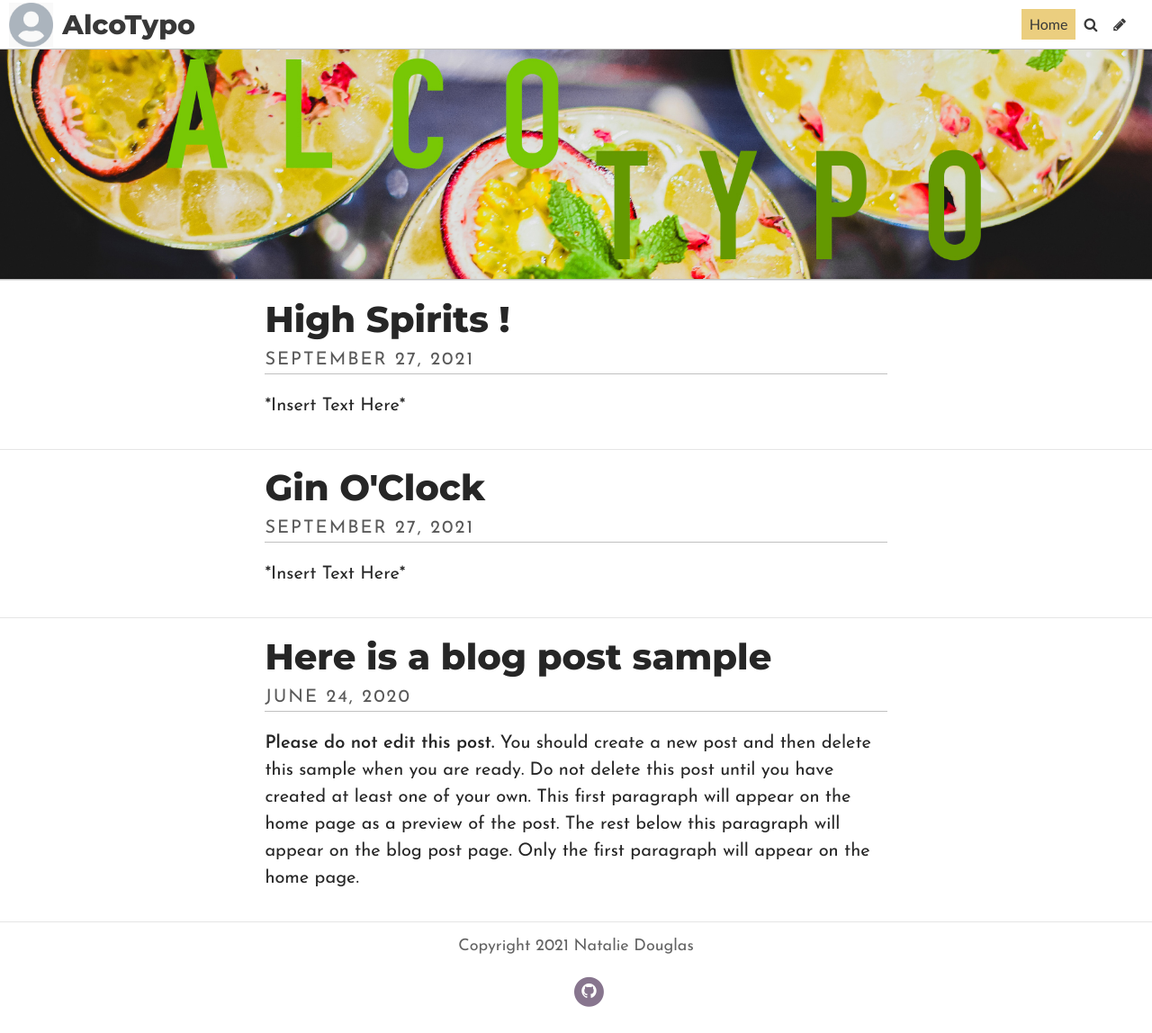
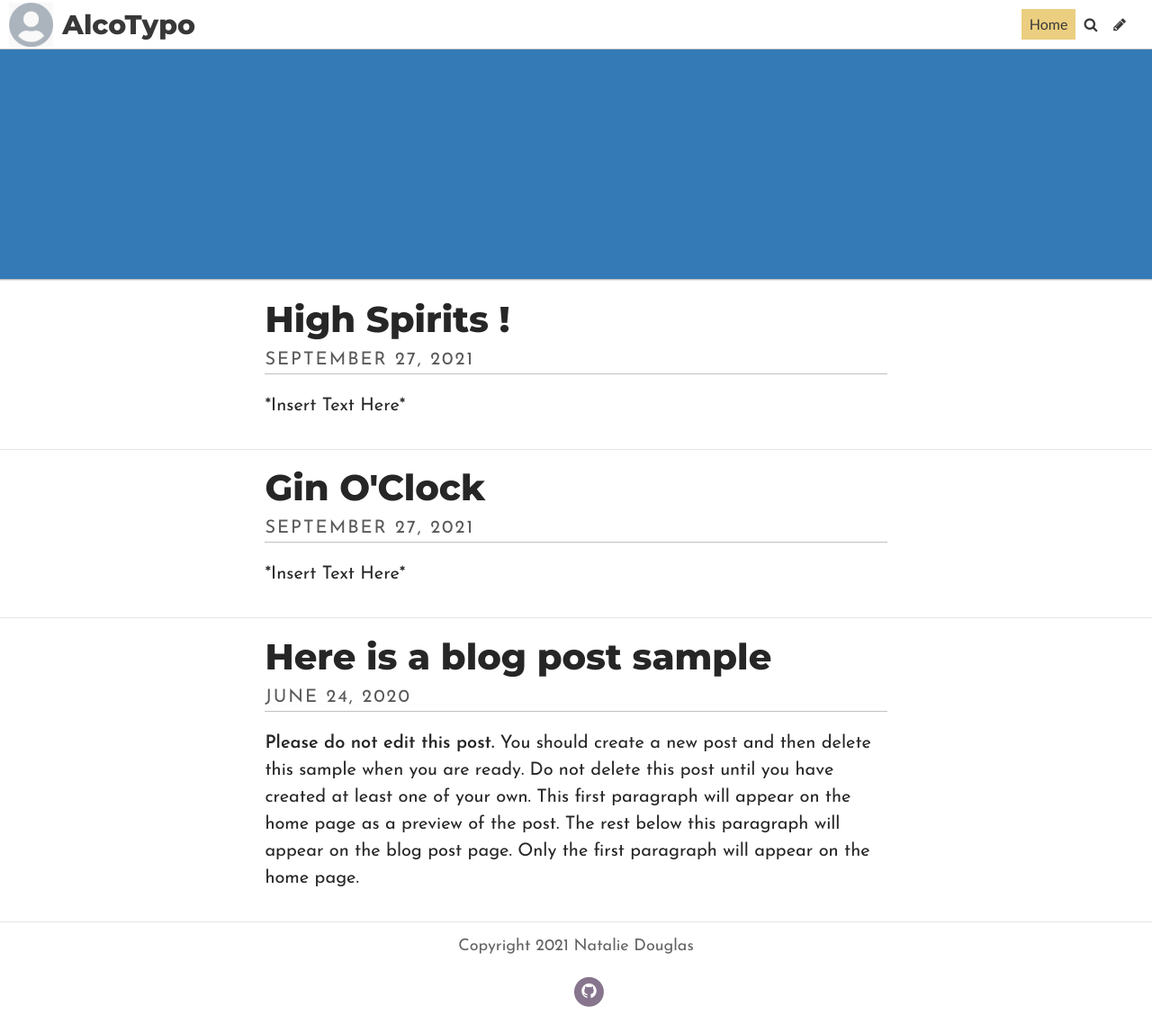
Before and after one commit to natalied0uglas/NatalieDouglas, a Jekyll site: the page built from index.html, in a window 1280 px wide and 1148 px high. Shown: the whole window at 90% size. Built offline with Jekyll 4.4.1, drawn with Linux system fonts in a browser that asks for light colours; some web fonts are replaced; the list of posts is cut into pages by our own code.

Commit message:
Update Settings “general”

```diff
--- a/_data/settings.yml
+++ b/_data/settings.yml
@@ -1,7 +1,7 @@
 title: AlcoTypo
 description: "A website about typography "
 footer_text: Copyright 2021 Natalie Douglas
-header_feature_image: ../uploads/draft-alcotypo.jpg
+header_feature_image: ""
 header_text: ""
 header_text_color: "#000000"
 bannerheight: 20vmax
```
